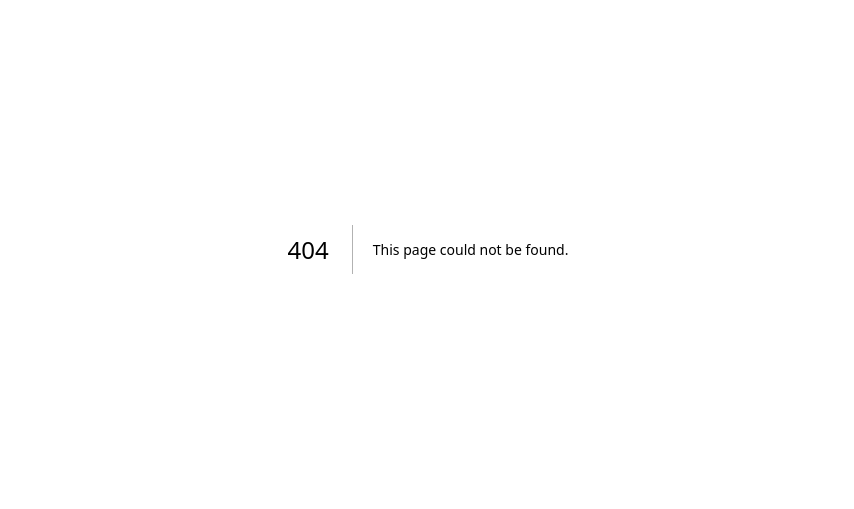
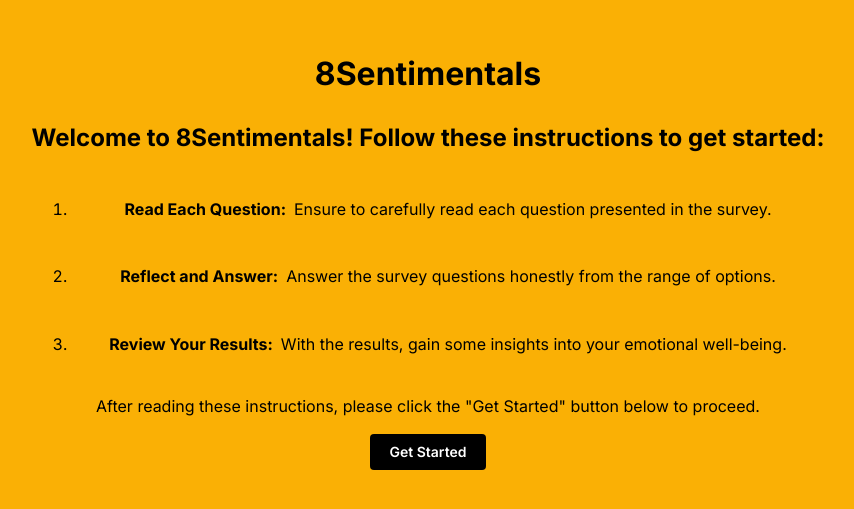
Before and after one commit to migsmo/8Sentimentals, a Next.js app: page /instructions in a window 1280 px wide. Before the commit this address had no page. Shown: the part 151-660 px from the top of the page, without its empty margins (212-1066 px from the left). Built offline with nearby package versions, Linux system fonts and the light colour scheme.

Commit message:
Added Instructions page

```diff
--- /dev/null
+++ b/src/app/instructions/page.tsx
@@ -0,0 +1,33 @@
+'use client';
+import { Button, Group, Stack, Title } from '@mantine/core';
+import CenterContainer from '../../../components/yellow-container/yellow-container.component';
+
+export default function Instructions() {
+  return (
+    <CenterContainer>
+      <div style={{ textAlign: 'center' }}>
+        <h1 style={{ marginBottom: '20px' }}>8Sentimentals</h1>
+        <h2>Welcome to 8Sentimentals! Follow these instructions to get started:</h2>
+        <ol>
+        <li><div style={{ display: 'flex', alignItems: 'center', justifyContent: 'center' }}>
+            <h4 style={{ marginRight: '8px' }}>Read Each Question:</h4>
+            <p style={{ margin: 0 }}>Ensure to carefully read each question presented in the survey.</p>
+          </div></li>
+        <li><div style={{ display: 'flex', alignItems: 'center', justifyContent: 'center' }}>
+            <h4 style={{ marginRight: '8px' }}>Reflect and Answer:</h4>
+            <p style={{ margin: 0 }}>Answer the survey questions honestly from the range of options.</p>
+          </div></li>
+        <li><div style={{ display: 'flex', alignItems: 'center', justifyContent: 'center' }}>
+            <h4 style={{ marginRight: '8px' }}>Review Your Results:</h4>
+            <p style={{ margin: 0 }}> With the results, gain some insights into your emotional well-being.</p>
+          </div></li>
+        </ol>
+        <p>After reading these instructions, please click the "Get Started" button below to proceed.</p>
+        <Button variant='filled' color='black' component='a' href='survey'>
+              Get Started
+            </Button>
+
+      </div>
+    </CenterContainer>
+  );
+}
--- a/src/app/page.tsx
+++ b/src/app/page.tsx
@@ -8,7 +8,7 @@ export default function Home() {
         <Group justify='center' style={{ width: '100%' }}>
           <Stack align='center'>
             <Title>8Sentimentals</Title>
-            <Button variant='filled' color='black' component='a' href='survey'>
+            <Button variant='filled' color='black' component='a' href='instructions'>
               Get Started
             </Button>
           </Stack>
```
